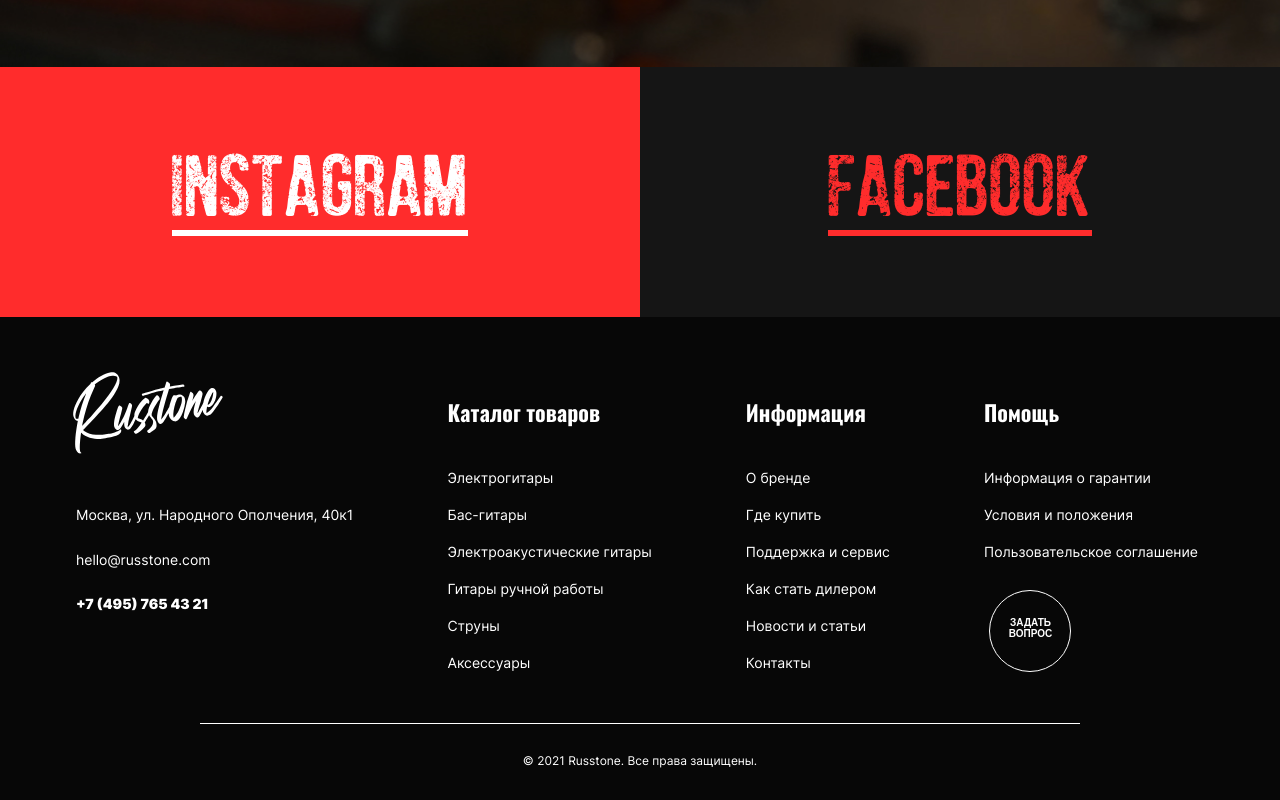
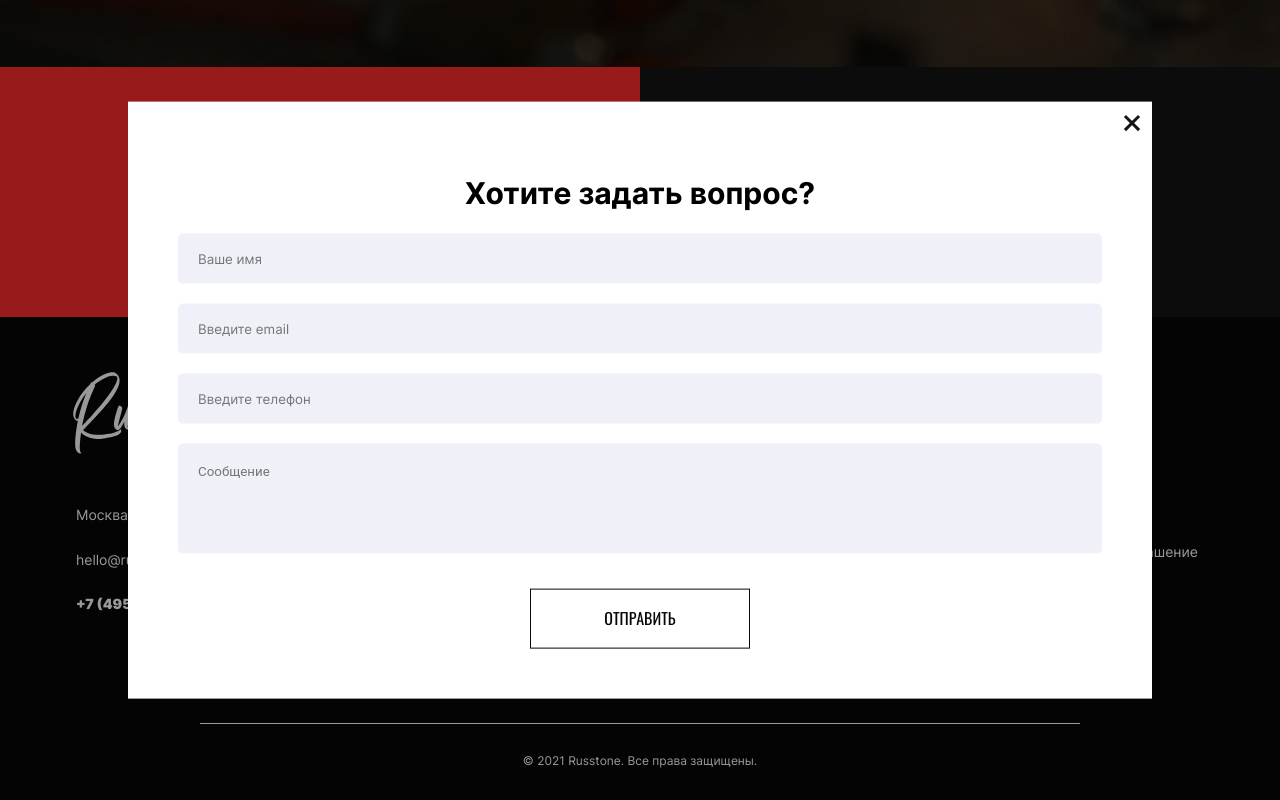
Before and after one commit to kristina-saveleva/Russtone-test, a plain HTML site: page index.html in a window 1280 px wide. Both pictures are taken after a click on the button "ЗАДАТЬ ВОПРОС". Shown: the part 4621-5421 px from the top of the page. Drawn offline with nearby package versions, Linux system fonts and the light colour scheme.

Commit message:
added popup with form for questions

```diff
--- a/index.css
+++ b/index.css
@@ -1013,6 +1013,121 @@ body {
 	transform: rotate(-405deg);
 }
 
+.popup__question {
+    width: 100%;
+    height: 100%;
+    background: rgba(0, 0, 0, 0.4);
+    display: none;
+    position: fixed;
+    top: 0;
+    left: 0;
+    z-index: 5;
+    right: 0;
+    bottom: 0;
+    text-align: center;
+}
+
+.popup__question .popup__question-content {
+    width: 80%;
+    overflow: auto;
+    padding: 50px;
+    background: white;
+    color: black;
+    position: relative;
+    top: 50%;
+    left: 50%;
+    transform: translate(-50%, -50%);
+    box-sizing: border-box;
+}
+
+.popup__question .popup__question-content .close {
+    position: absolute;
+    right: 20px;
+    top: 20px;
+    width: 20px;
+    display: block;
+}
+
+.popup__question .popup__question-content .close span {
+    cursor: pointer;
+    position: fixed;
+    width: 20px;
+    height: 3px;
+    background: #151515;
+}
+
+.popup__question .popup__question-content .close span:nth-child(1) {
+    transform: rotate(45deg);
+}
+
+.popup__question .popup__question-content .close span:nth-child(2) {
+    transform: rotate(135deg);
+}
+
+.popup__question-title{
+    font-size: 30px;
+    line-height: 32px;
+}
+
+.input-box {
+    height: 50px;
+    width: 100%;
+    margin-bottom: 20px;
+}
+
+.input-box input,
+.input-box textarea {
+    height: 100%;
+    width: 100%;
+    box-sizing: border-box;
+    font-family: 'Inter';
+    border: none;
+    border-radius: 5px;
+    background: #f0f1f8;
+    padding: 0 20px;
+}
+
+.input-box textarea {
+    resize: none;
+    padding: 20px;
+    font-family: "Roboto", sans-serif;
+}
+
+.message-box {
+    min-height: 110px;
+    margin-bottom: 35px;
+}
+
+.button-form {
+    display: inline-block;
+}
+
+.button-form input[type="button"] {
+    color: #fff;
+    font-size: 18px;
+    background: #3e2093;
+    outline: none;
+    cursor: pointer;
+    border: none;
+    padding: 10px 20px;
+    border-radius: 7px;
+    transition: 0.2s;
+}
+
+.form__popup-button{
+    border: 1px solid #070707;
+    color: #070707;
+}
+
+.form__popup-button:hover{
+    color: #FFFFFF;
+    background-color: #070707;
+}
+
+.button-form input[type="button"]:hover {
+    background: rgb(0, 0, 207);
+}
+
 @keyframes shake {
     100% {
       transform: translateX(1200px);
@@ -1422,4 +1537,8 @@ body {
     .video__box {
         left: 16px;
     }
+
+    .popup__question-title{
+        font-size: 19px;
+    }
 }
--- a/index.html
+++ b/index.html
@@ -36,7 +36,8 @@
                 <div class="header__search">
                     <input type="text" maxlength="12" placeholder="Поиск по сайту" class="header__search-box">
                     <button class="header__search-button">
-                        <svg class="header__search-image" width="20" height="21" viewBox="0 0 20 21" fill="none" xmlns="http://www.w3.org/2000/svg">
+                        <svg class="header__search-image" width="20" height="21" viewBox="0 0 20 21" fill="none"
+                            xmlns="http://www.w3.org/2000/svg">
                             <path
                                 d="M9.16667 16.0105C12.8486 16.0105 15.8333 13.0257 15.8333 9.34384C15.8333 5.66194 12.8486 2.67717 9.16667 2.67717C5.48477 2.67717 2.5 5.66194 2.5 9.34384C2.5 13.0257 5.48477 16.0105 9.16667 16.0105Z"
                                 stroke="#FF2C2C" stroke-width="2" stroke-linecap="round" stroke-linejoin="round" />
@@ -316,7 +317,31 @@
                         <a href="#">Пользовательское соглашение</a>
                     </li>
                 </ul>
-                <button class="footer__support-question">Задать вопрос</button>
+                <button class="footer__support-question button__popup">Задать вопрос</button>
+                <section class="popup__question">
+                    <div class="popup__question-content" id="popupQuestion">
+                        <div class="close">
+                            <span></span>
+                            <span></span>
+                        </div>
+                        <h2 class="popup__question-title">Хотите задать вопрос?</h2>
+                        <form id="questionForm" class="popup__question-form" action="#">
+                            <div class="input-box">
+                              <input type="text" placeholder="Ваше имя" />
+                            </div>
+                            <div class="input-box">
+                              <input type="text" placeholder="Введите email" />
+                            </div>
+                            <div class="input-box">
+                              <input type="text" placeholder="Введите телефон" />
+                            </div>
+                            <div class="input-box message-box">
+                              <textarea placeholder="Сообщение"></textarea>
+                            </div>
+                            <button class="button form__popup-button" type="submit">Отправить</button>
+                        </form>
+                    </div>
+                </section>
             </div>
         </div>
         <p class="footer__rights">© 2021 Russtone. Все права защищены.</p>
--- a/main.js
+++ b/main.js
@@ -1,3 +1,5 @@
+const form = document.getElementById("questionForm");
+
 $(function () {
     $('.offer__box').slick({
         dots: true,
@@ -9,7 +11,7 @@ $(function () {
     });
 });
 
-$('.menu').click (function(){
+$('.menu').click(function () {
     $(this).toggleClass('open');
 });
 
@@ -20,10 +22,40 @@ $(function setEqualWidth() {
         $(".menu").prepend($(".header__search"));
     }
     $(window).on('load', setEqualWidth);
-	$(window).on('resize', function() {
+    $(window).on('resize', function () {
         clearTimeout(window.resizedFinished);
-		window.resizedFinished = setTimeout(function() {
+        window.resizedFinished = setTimeout(function () {
             setEqualWidth();
         }, 500);
     })
 });
+
+$(".button__popup").click(function () {
+    $(".popup__question").fadeIn(500);
+});
+
+$(".close").click(function () {
+    $(".popup__question").fadeOut(500);
+});
+
+form.addEventListener('submit', (e) => {
+  e.preventDefault();
+  e.target.reset();
+
+})
+
+$(function($){
+	$(document).mouseup( function(e){ // событие клика по веб-документу
+		var div = $(".popup__question"); // тут указываем ID элемента
+		if ( !div.is(e.target) // если клик был не по нашему блоку
+		    && div.has(e.target).length === 0 ) { // и не по его дочерним элементам
+			div.hide(); // скрываем его
+		}
+	});
+})
+
+$(document).on('keyup', function(e) {
+	if ( e.key == "Escape" ) {
+		$(".popup__question").hide();
+	}
+});
```
Lines whose indentation alone changed are shown as unchanged.
